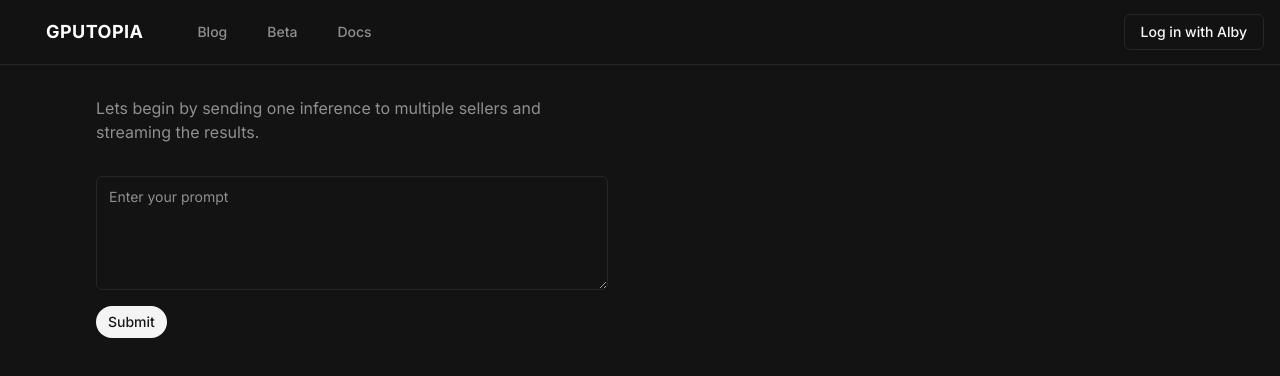
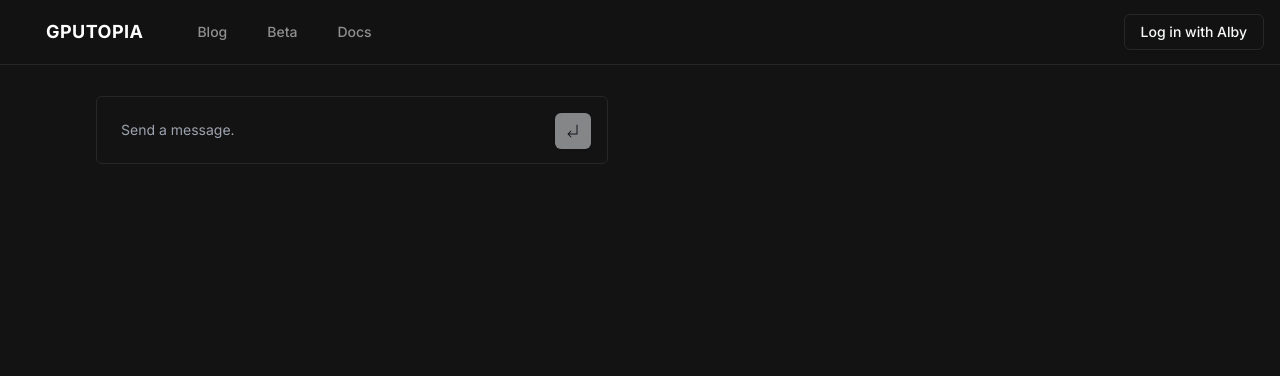
Before and after one commit to OpenAgentsInc/gputopia, a Next.js app: page /swarm in a window 1280 px wide. Shown: the top 376 px of the page. Built offline with nearby package versions, Linux system fonts and the light colour scheme; no server answers.

Commit message:
swarm chat basics

```diff
--- a/src/app/api/chat/route.ts
+++ b/src/app/api/chat/route.ts
@@ -1,5 +1,4 @@
 import { OpenAIStream, StreamingTextResponse } from "ai"
-// import mysql from "mysql2/promise"
 import { NextRequest, NextResponse } from "next/server"
 import { Configuration, OpenAIApi } from "openai-edge"
 
--- /dev/null
+++ b/src/app/api/swarm-chat/route.ts
@@ -0,0 +1,34 @@
+import { OpenAIStream, StreamingTextResponse } from "ai"
+import { NextRequest } from "next/server"
+import { Configuration, OpenAIApi } from "openai-edge"
+
+export const runtime = 'edge'
+
+const token = process.env.BYPASS_TOKEN
+
+const configuration = new Configuration({
+  apiKey: token,
+  basePath: "https://queenbee.gputopia.ai/v1"
+})
+
+const openai = new OpenAIApi(configuration)
+
+export async function POST(req: NextRequest) {
+  const json = await req.json();
+  const { messages } = json;
+
+  const res = await openai.createChatCompletion({
+    model: "vicuna-7B-q4",
+    messages,
+    max_tokens: 100,
+    stream: true
+  })
+
+  const stream = OpenAIStream(res, {
+    async onCompletion(completion) {
+      console.log("Successful_completion:", completion)
+    }
+  })
+
+  return new StreamingTextResponse(stream)
+}
--- a/src/app/swarm/page.tsx
+++ b/src/app/swarm/page.tsx
@@ -1,18 +1,33 @@
 "use client"
 
-import { Button } from "@/components/docs/Button"
-import { Textarea } from "@/components/ui/textarea"
+import { useChat } from "ai/react"
+import { ChatList } from "@/components/chat-list"
+import { ChatScrollAnchor } from "@/components/chat-scroll-anchor"
+import { PromptForm } from "@/components/prompt-form"
 
 export default function SwarmPage() {
-  const submit = (e: any) => {
-    e.preventDefault()
-    console.log("test")
-  }
+  const { messages, append, isLoading, input, setInput } =
+    useChat({
+      api: "/api/swarm-chat",
+      initialMessages: [],
+    })
   return <div className="m-24 w-2/5">
-    <p className="text-muted-foreground">Lets begin by sending one inference to multiple sellers and streaming the results.</p>
-    <form onSubmit={submit} className="mt-8 flex flex-col items-start">
-      <Textarea placeholder="Enter your prompt" rows={4} />
-      <Button variant="secondary" type="submit" className="mt-4">Submit</Button>
-    </form>
+    {messages.length ? (
+      <>
+        <ChatList messages={messages} />
+        <ChatScrollAnchor trackVisibility={isLoading} />
+      </>
+    ) : <></>}
+    <PromptForm
+      onSubmit={async value => {
+        await append({
+          content: value,
+          role: 'user'
+        })
+      }}
+      input={input}
+      setInput={setInput}
+      isLoading={isLoading}
+    />
   </div>
 }
--- a/src/components/chat-panel.tsx
+++ b/src/components/chat-panel.tsx
@@ -1,4 +1,4 @@
-import { type, UseChatHelpers } from "ai/react"
+import { type UseChatHelpers } from "ai/react"
 import { ButtonScrollToBottom } from "@/components/button-scroll-to-bottom"
 import { FooterText } from "@/components/footer"
 import { PromptForm } from "@/components/prompt-form"
```
